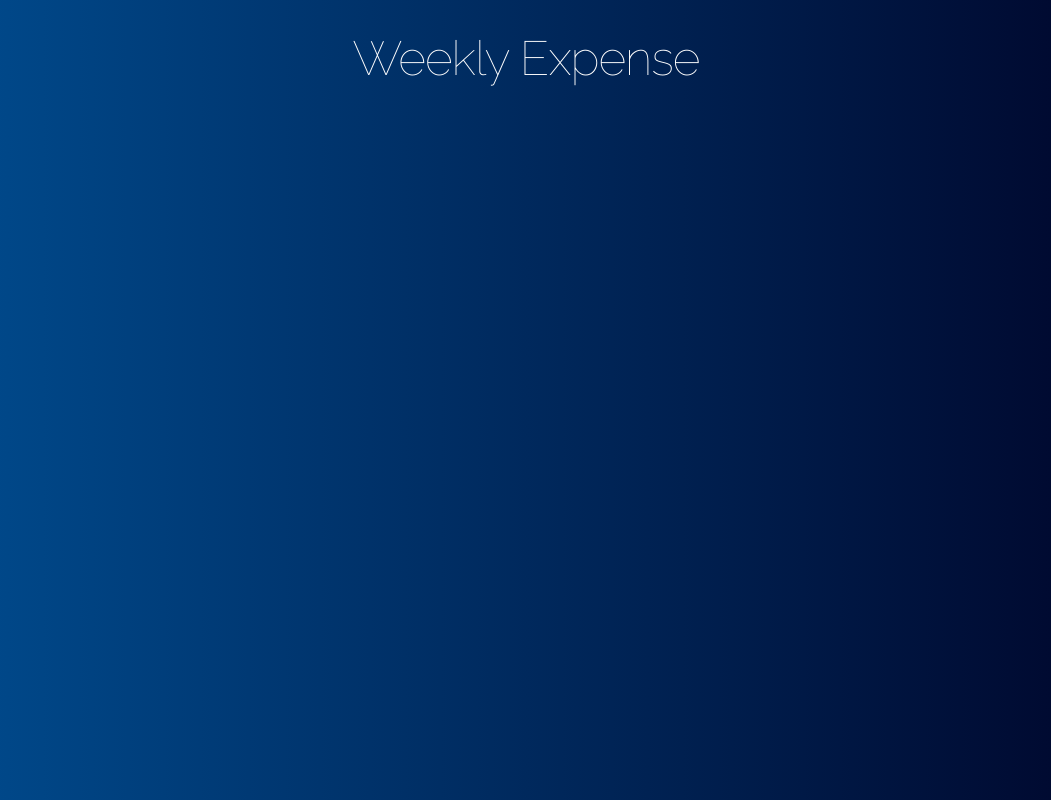
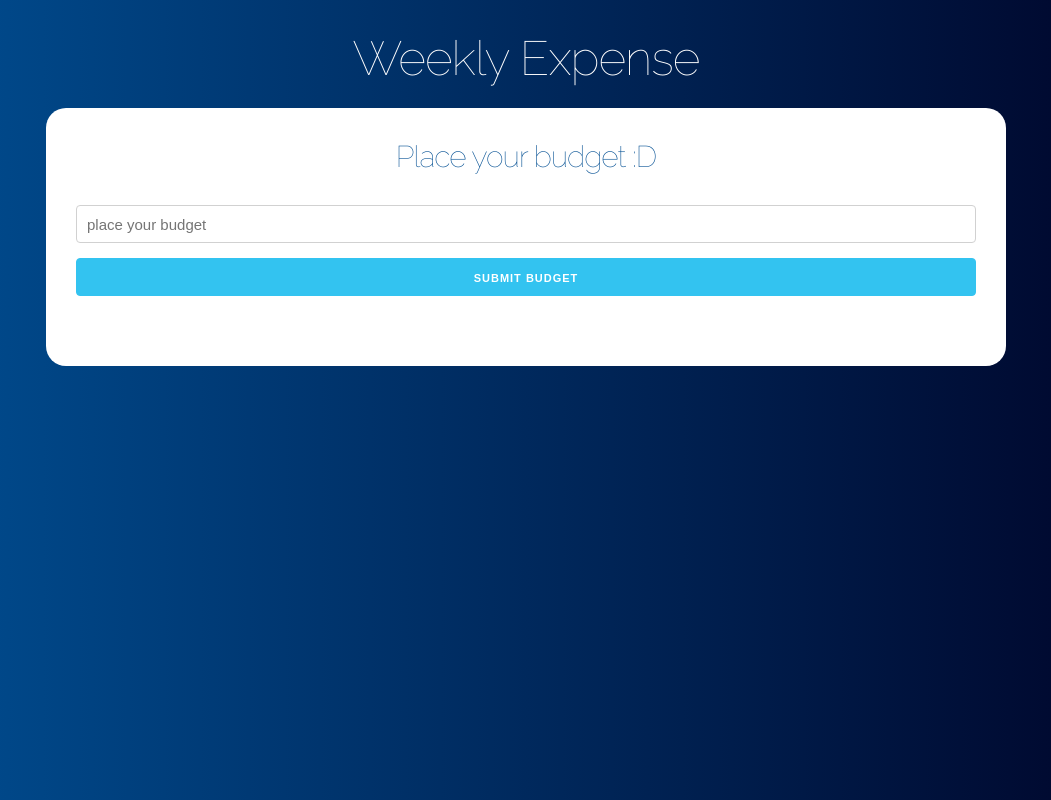
Before and after one commit to Erick-SN/BudgetControl, a React (Create React App) app: page / in a window 1280 px wide. Shown: the whole page, without its empty margins (114-1165 px from the left). Built offline with nearby package versions, Linux system fonts and the light colour scheme.

Commit message:
Form component creation

```diff
--- a/src/App.js
+++ b/src/App.js
@@ -1,11 +1,14 @@
 import React from 'react';
-
+import Ask from './components/Ask';
 function App() {
   return (
     <>
       <div className='container'>
         <header>
           <h1>Weekly Expense</h1>
+          <div className='contenido-principal contenido'>
+            <Ask />
+          </div>
         </header>
       </div>
     </>
--- /dev/null
+++ b/src/components/Ask.jsx
@@ -0,0 +1,22 @@
+import React from 'react';
+const Ask = () => {
+  return (
+    <>
+      <h2>Place your budget :D</h2>
+      <form>
+        <input
+          type='number'
+          className='u-full-width'
+          placeholder='place your budget'
+        />
+        <input
+          type='submit'
+          className='button-primary u-full-width'
+          value='Submit Budget'
+        />
+      </form>
+    </>
+  );
+};
+
+export default Ask;
```
